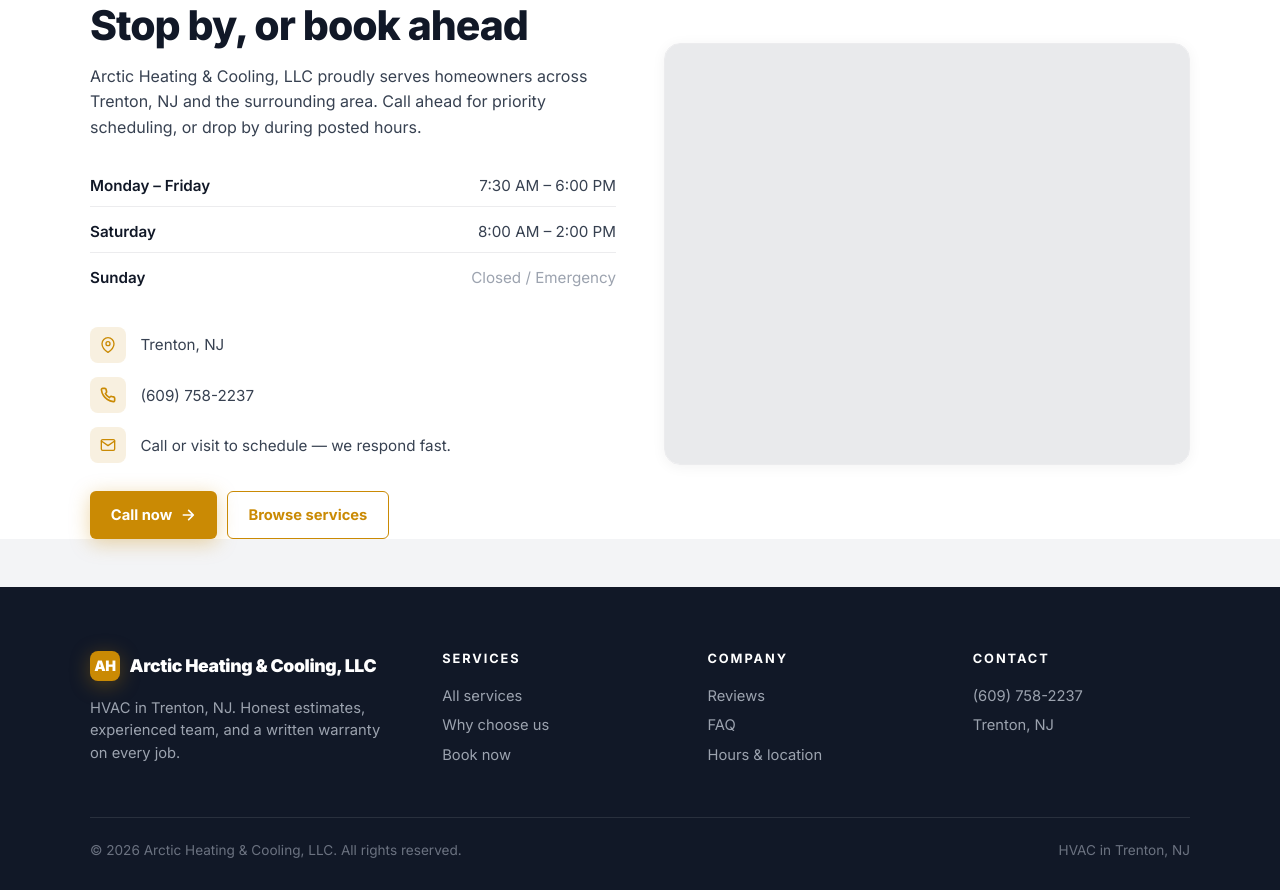
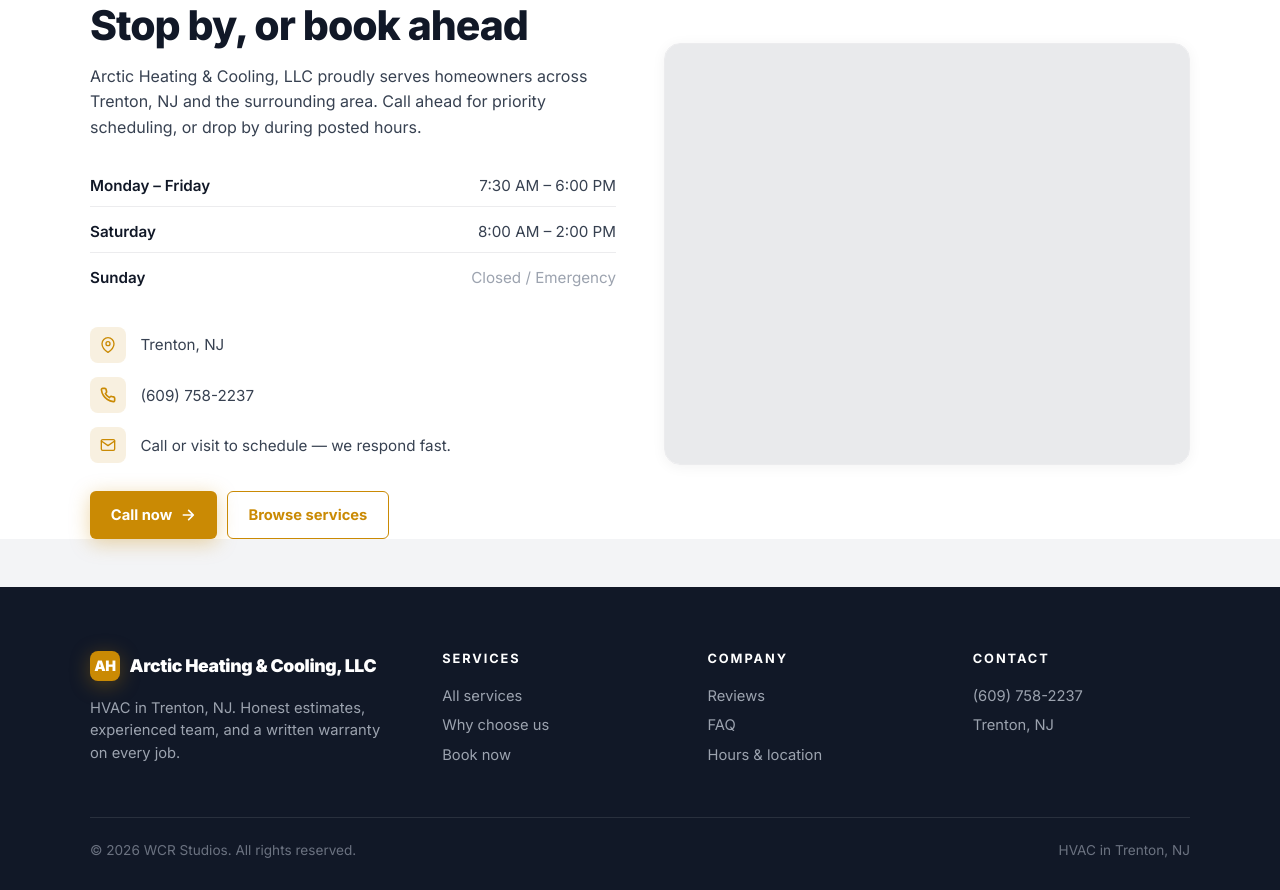
Before and after one commit to Wrenbjor/trades--arctic-heating-and-cooling-llc, a plain HTML site: page index.html in a window 1280 px wide. Shown: the part 4852-5742 px from the top of the page. Drawn offline with nearby package versions, Linux system fonts and the light colour scheme; no server answers.

Commit message:
Update site

```diff
--- a/index.html
+++ b/index.html
@@ -605,7 +605,7 @@
     </div>
   </div>
   <div class="foot-bottom">
-    <div>&copy; 2026 Arctic Heating &amp; Cooling, LLC. All rights reserved.</div>
+    <div>&copy; 2026 WCR Studios. All rights reserved.</div>
     <div>HVAC in Trenton, NJ</div>
   </div>
 </footer>
```
